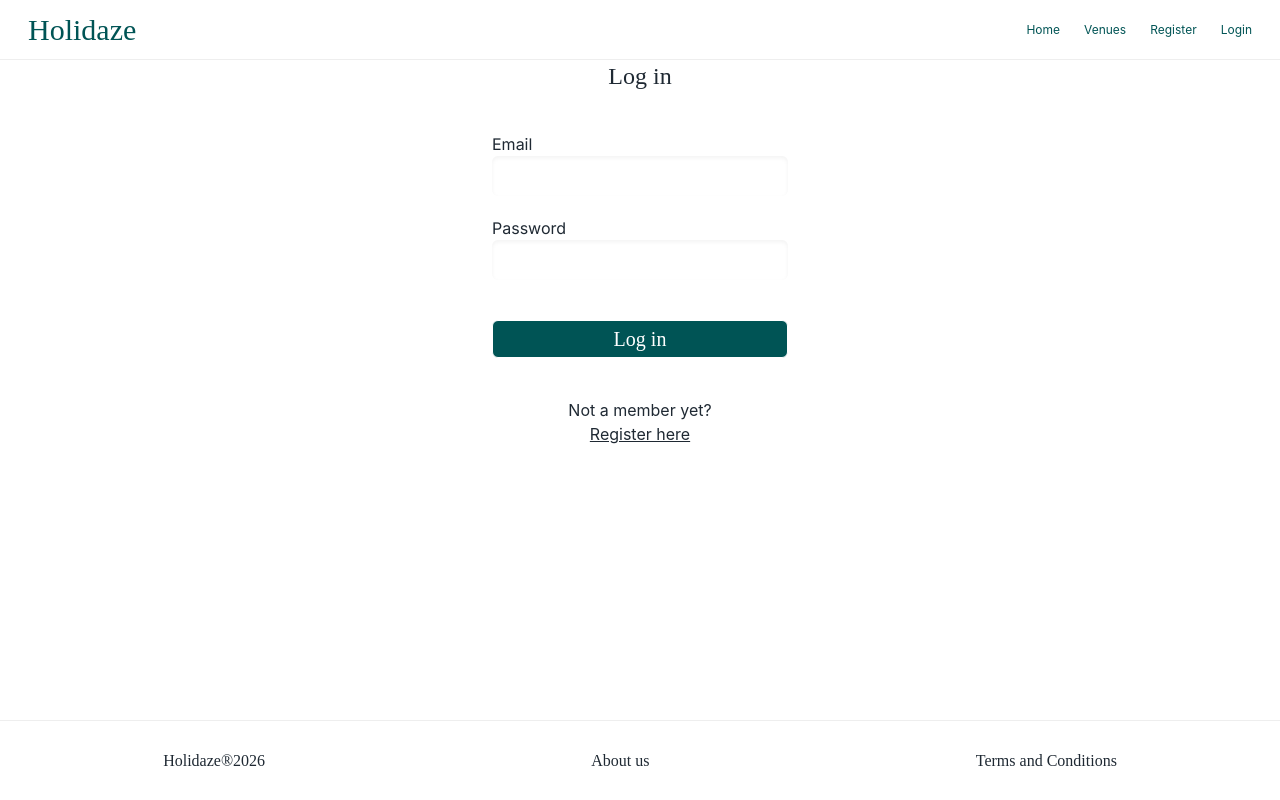
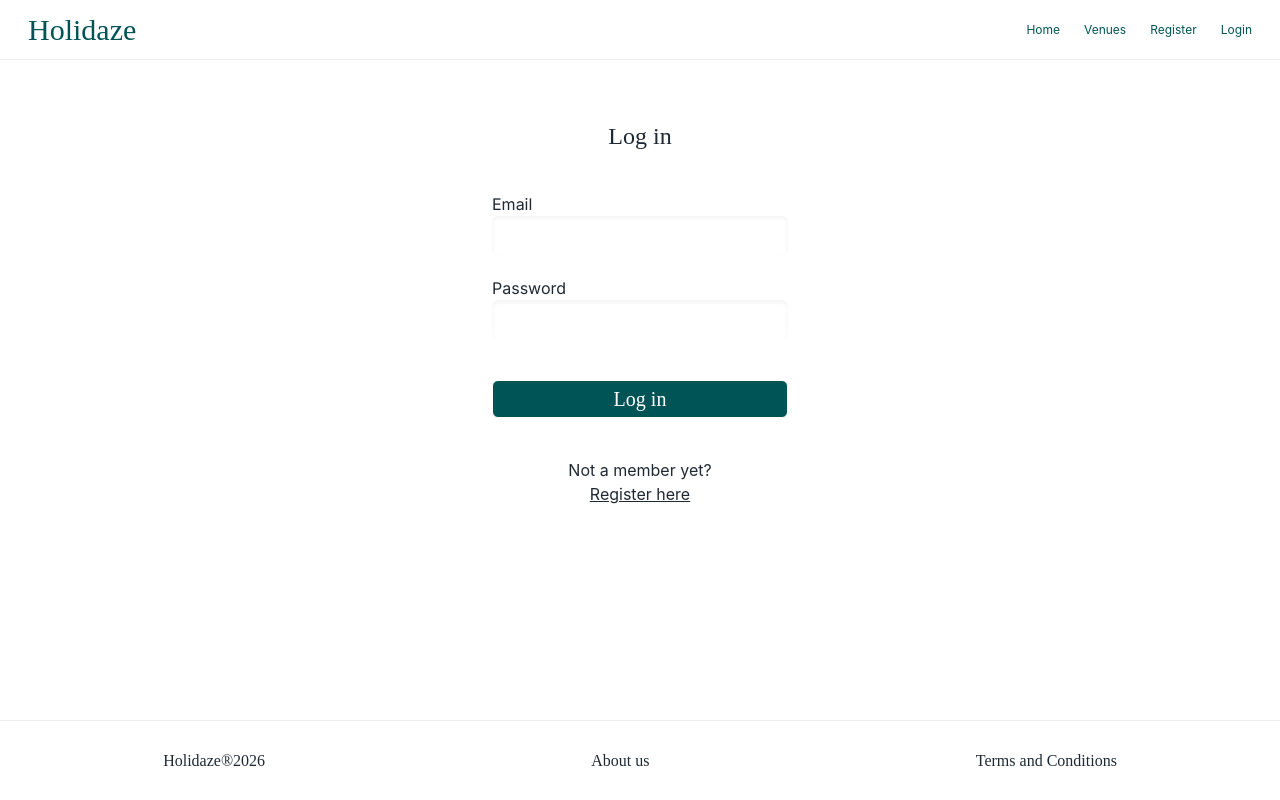
Before and after one commit to GustavBoe/PE2_GustavBoe_FED2, a React (Vite) app: page /auth/login in a window 1280 px wide. Built offline with nearby package versions, Linux system fonts and the light colour scheme; no server answers; a web font is replaced by a local one.

Commit message:
Added margin to login page.

```diff
--- a/src/features/auth/LoginUser.tsx
+++ b/src/features/auth/LoginUser.tsx
@@ -62,7 +62,7 @@ finally{
   }
 };
 return(
-    <section className="flex flex-col items-center text-text">
+    <section className="flex flex-col items-center text-text mt-15">
       <h2 className="font-dm font-medium text-2xl">Log in</h2>
     <form onSubmit={handleSubmit} className="flex flex-col gap-5 mt-10">
       <div className="flex flex-col">
```
